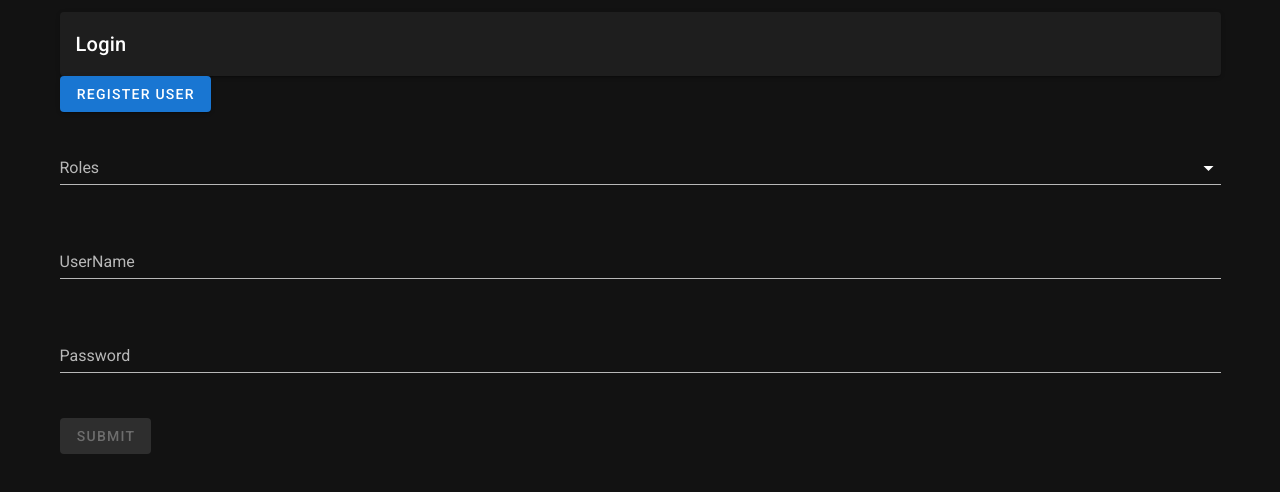
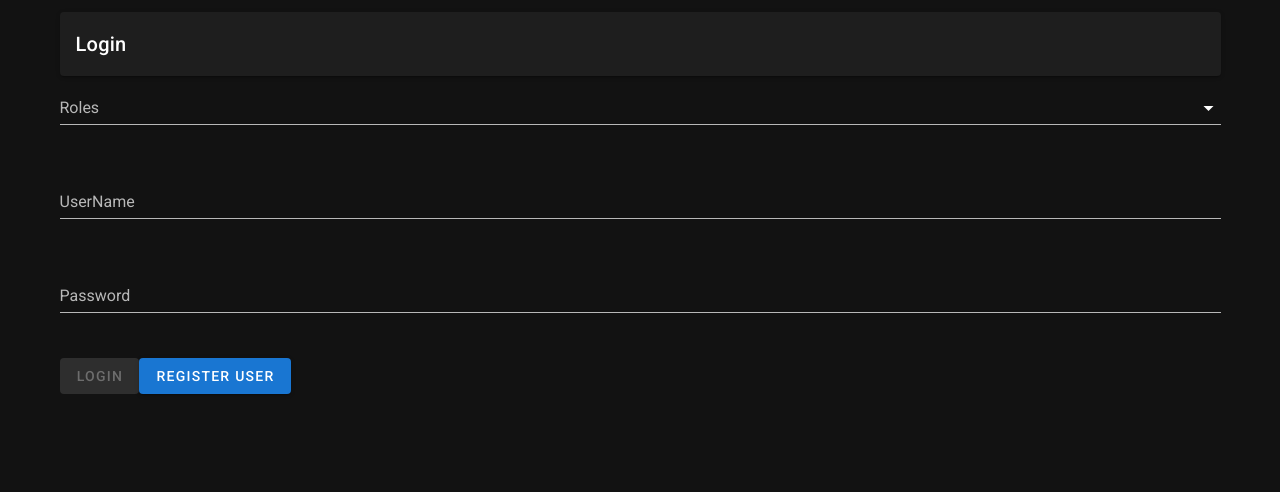
Before and after one commit to YashMadenenni/Story-Writer, a Nuxt app in the folder spa/: page / in a window 1280 px wide. Shown: the top 492 px of the page. Built offline with nearby package versions, Linux system fonts and the light colour scheme.

Commit message:
fix layout

```diff
--- a/spa/pages/index.vue
+++ b/spa/pages/index.vue
@@ -8,13 +8,6 @@
             <v-spacer />
           </v-card-title>
         </v-card>
-        <v-row>
-          <v-col>
-            <v-btn color="primary" @click="goRegisterUser()">
-              Register User
-            </v-btn>
-          </v-col>
-        </v-row>
         <v-row>
           <v-col>
             <v-select v-model="role" :items="roles" label="Roles"></v-select>
@@ -35,7 +28,10 @@
             <v-btn color="primary"
                    :disabled="!this.userName || !this.password || !this.role"
                    @click="login()">
-              Submit
+              Login
+            </v-btn>
+            <v-btn color="primary" @click="goRegisterUser()">
+              Register User
             </v-btn>
           </v-col>
         </v-row>
--- a/spa/pages/registerUser.vue
+++ b/spa/pages/registerUser.vue
@@ -4,7 +4,7 @@
       <v-container>
         <v-card>
           <v-card-title>
-            Register Usr
+            Register User
             <v-spacer/>
           </v-card-title>
         </v-card>
```
